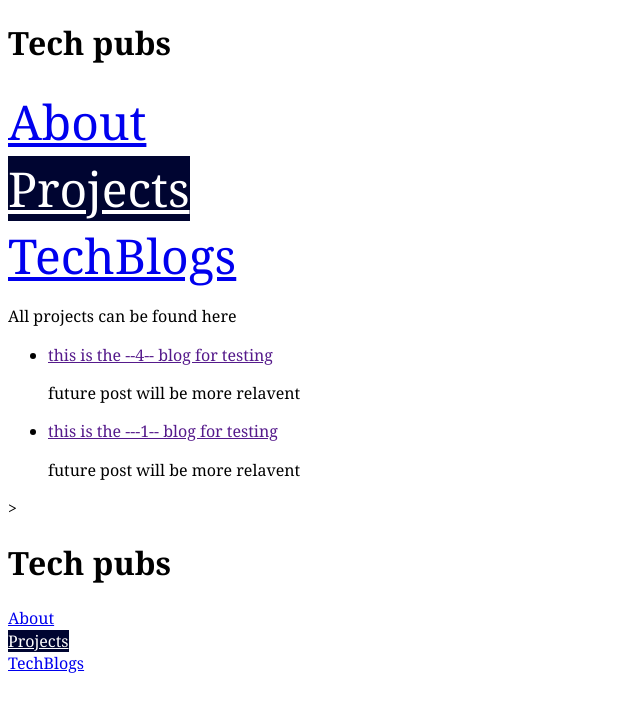
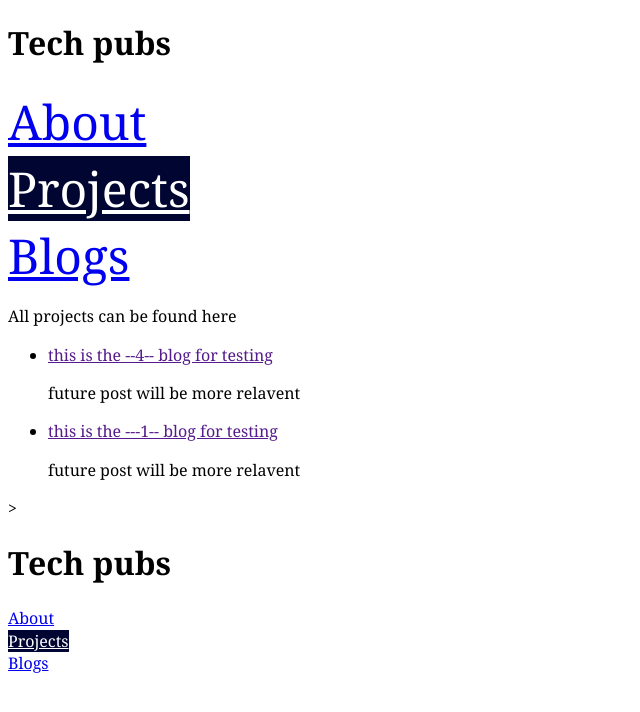
Before and after one commit to manishjindal/manishjindal.github.io, a Jekyll site: the page built from projects.html, in a window 1280 px wide. Shown: the top 712 px of the page, without its empty margins (0-640 px from the left). Built offline with Jekyll 4.4.1, drawn with Linux system fonts in a browser that asks for light colours.

```diff
--- a/_includes/nav.html
+++ b/_includes/nav.html
@@ -2,6 +2,6 @@
 	<ul class="nav {{include.navclass}}">
 		<li> <a href="{{site.baseurl}}/index.html" class="{% if page.url=='/index.html' %}current{% endif %}"> About </a></li>
 		<li> <a href="{{site.baseurl}}/projects.html" class="{% if page.url=='/projects.html' %}current{% endif %}"> Projects </a></li>
-		<li> <a href="{{site.baseurl}}/techblogs.html" class="{% if page.url=='/techblogs.html' %}current{% endif %}"> TechBlogs </a></li>
+		<li> <a href="{{site.baseurl}}/techblogs.html" class="{% if page.url=='/Blogs.html' %}current{% endif %}"> Blogs </a></li>
 	</ul>
 </nav>
```
